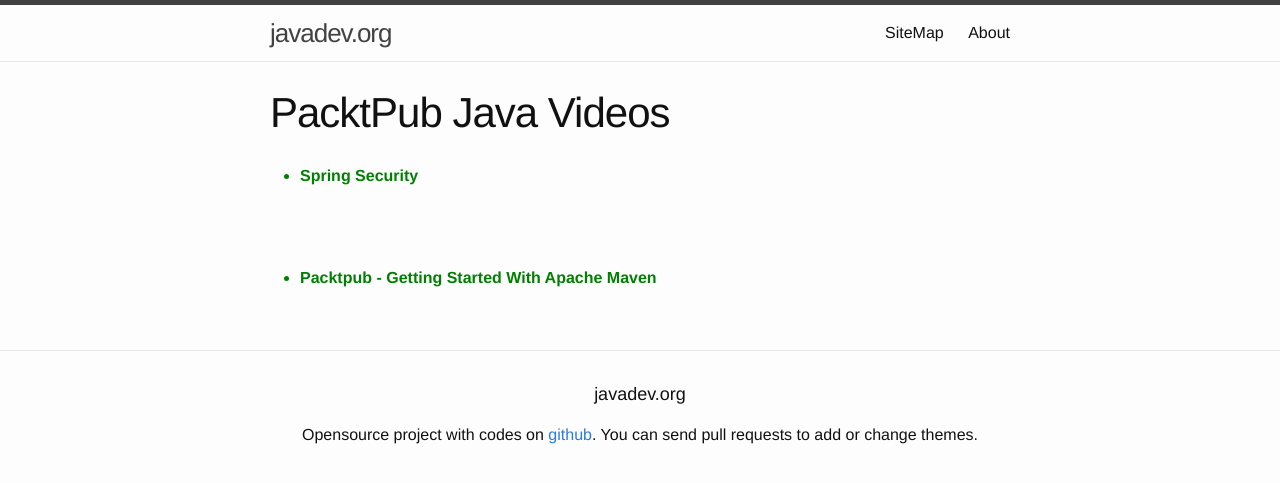
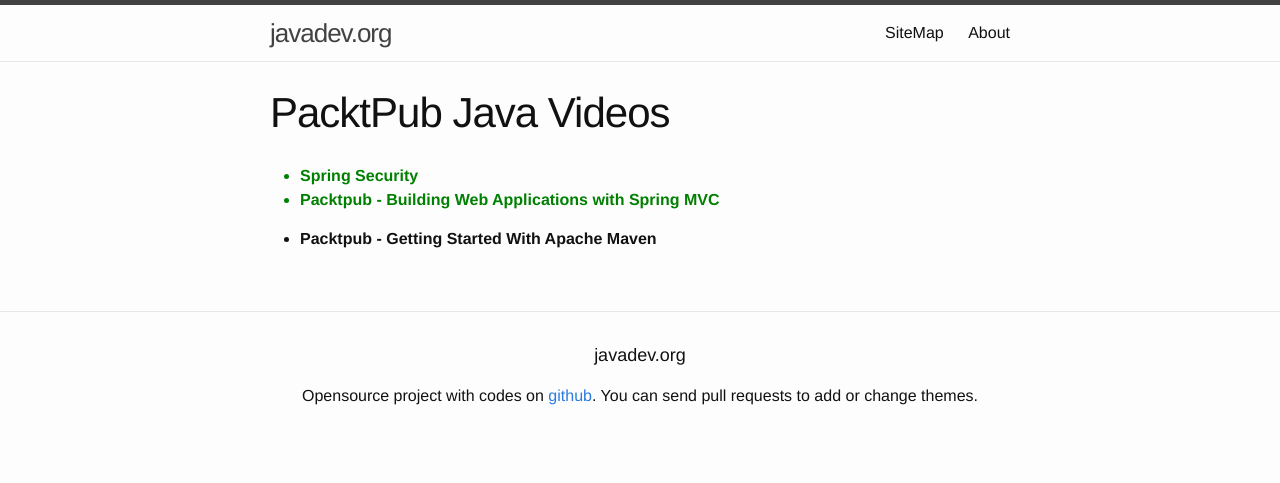
Before and after one commit to webmakaka/javadev.org, a Jekyll site: the page built from website/library/collections/video/paid/packtpub.md, in a window 1280 px wide. Shown: the top 483 px of the page. Built offline with Jekyll 4.4.1, drawn with Linux system fonts in a browser that asks for light colours.

Commit message:
Update packtpub.md

```diff
--- a/website/library/collections/video/paid/packtpub.md
+++ b/website/library/collections/video/paid/packtpub.md
@@ -7,11 +7,11 @@
 
 <ul>
 	<li style="color:green"><strong>Spring Security</strong></li>
+	<li style="color:green"><strong>Packtpub - Building Web Applications with Spring MVC</strong></li>
 </ul>
 
 
-<br/><br/>
 
 <ul>
-	<li style="color:green"><strong>Packtpub - Getting Started With Apache Maven</strong></li>
+	<li><strong>Packtpub - Getting Started With Apache Maven</strong></li>
 </ul>
```
